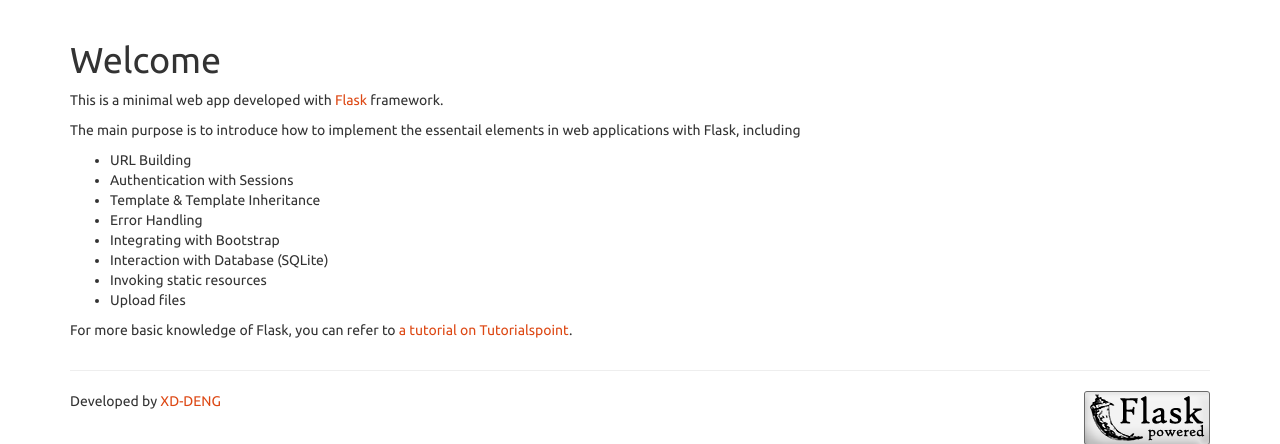
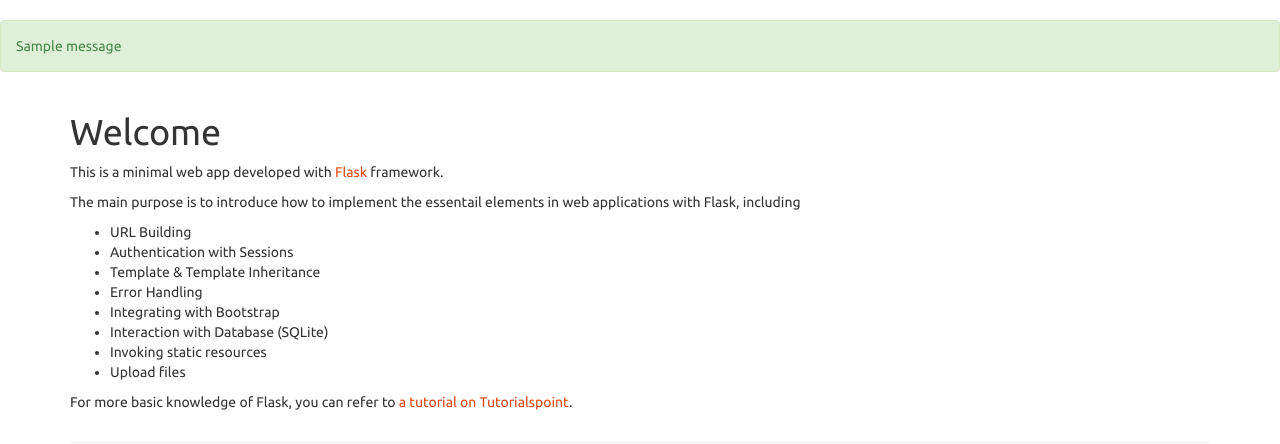
Before and after one commit to XD-DENG/flask-example, a Flask app: page / in a window 1280 px wide. Shown: the part 52-496 px from the top of the page. Run offline with Flask 2, Linux system fonts and the light colour scheme; one stand-in notice (Sample message) is shown.

Commit message:
Update layout.html

```diff
--- a/templates/layout.html
+++ b/templates/layout.html
@@ -52,6 +52,17 @@
     </div>
     </nav>
 
+{% with messages = get_flashed_messages(with_categories=true) %}
+    {% if messages %}
+        <!-- note that this is in opposite order, I dont know why -->
+        {% for category, message in messages %}
+            <div class="alert alert-{{ category }}">
+                {{ message }}
+            </div>
+        {% endfor %}
+    {% endif %}
+{% endwith %}
+
 
 <div class="container">
 
```
